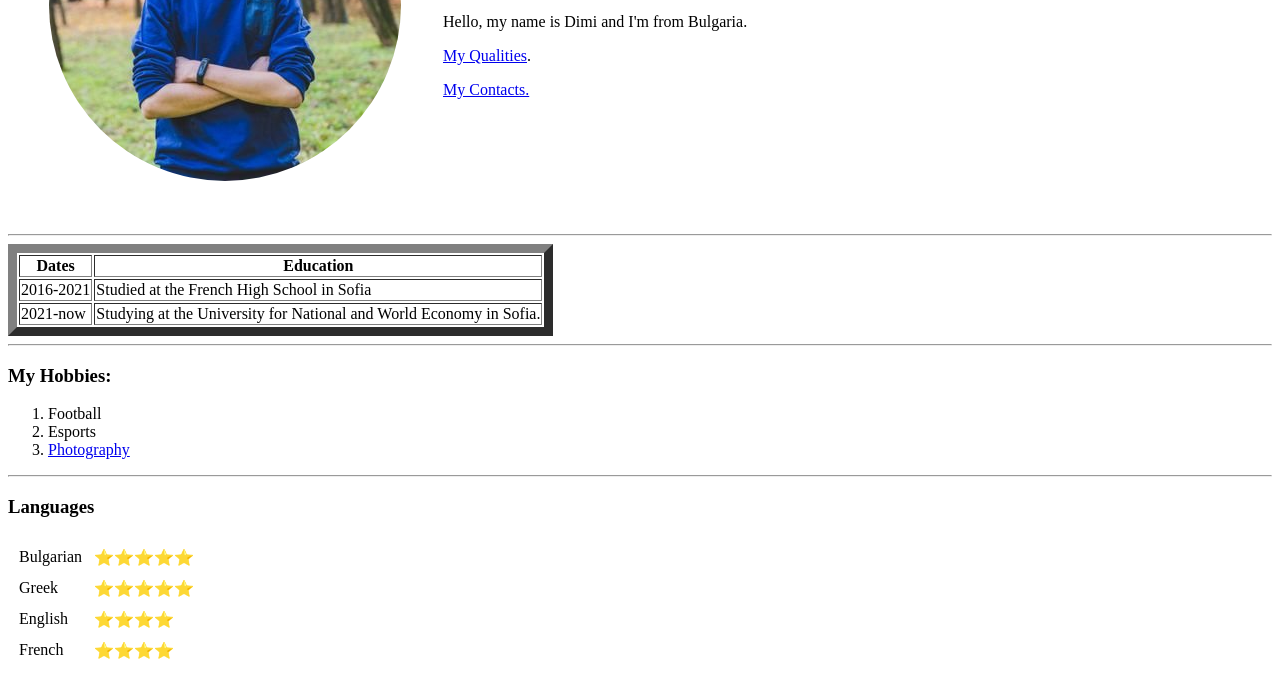
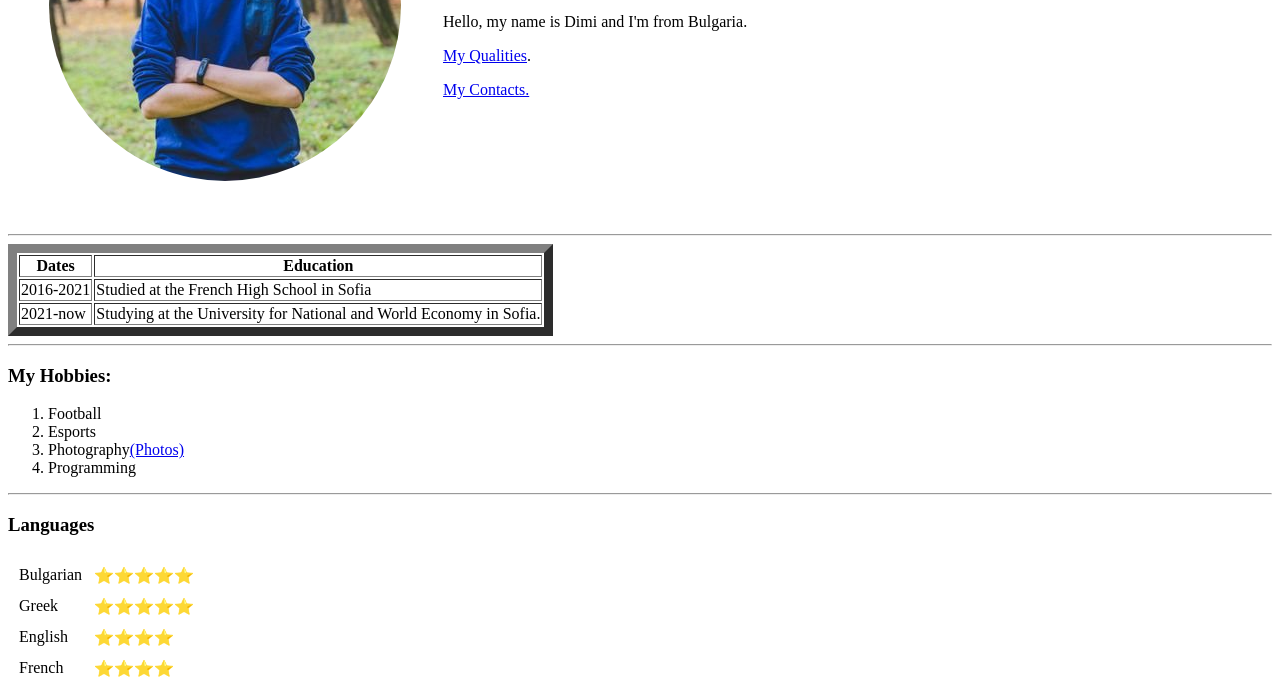
Before and after one commit to TheHero9/CVDimi, a plain HTML site: page index.html in a window 1280 px wide. Shown: the part 228-925 px from the top of the page. Drawn offline with Linux system fonts and the light colour scheme.

Commit message:
Update index.html
Added more hobbies

```diff
--- a/index.html
+++ b/index.html
@@ -53,7 +53,8 @@
   <ol>
     <li>Football</li>
     <li>Esports</li>
-    <li><a href="https://www.instagram.com/dimi.v.9/">Photography</a></li>
+    <li>Photography<a href="https://www.instagram.com/dimi.v.9/">(Photos)</a></li>
+    <li>Programming</li>
   </ol>
 
   <hr>
```
